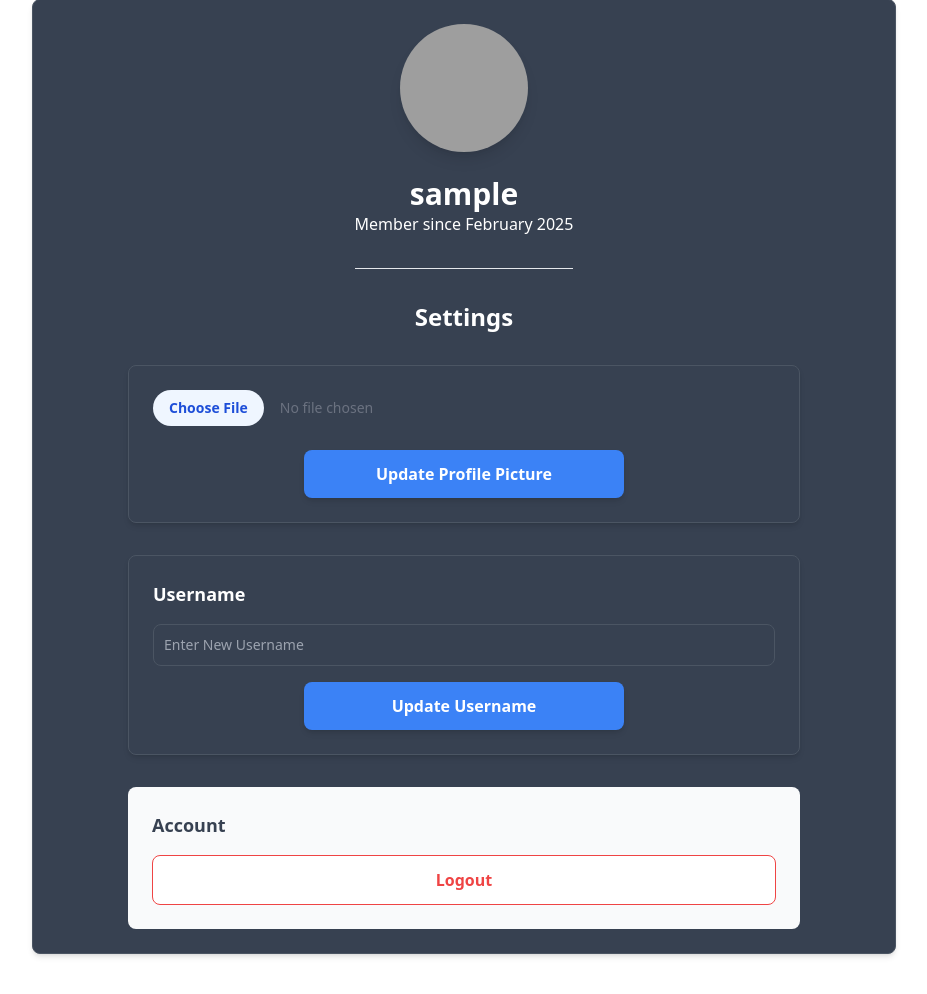
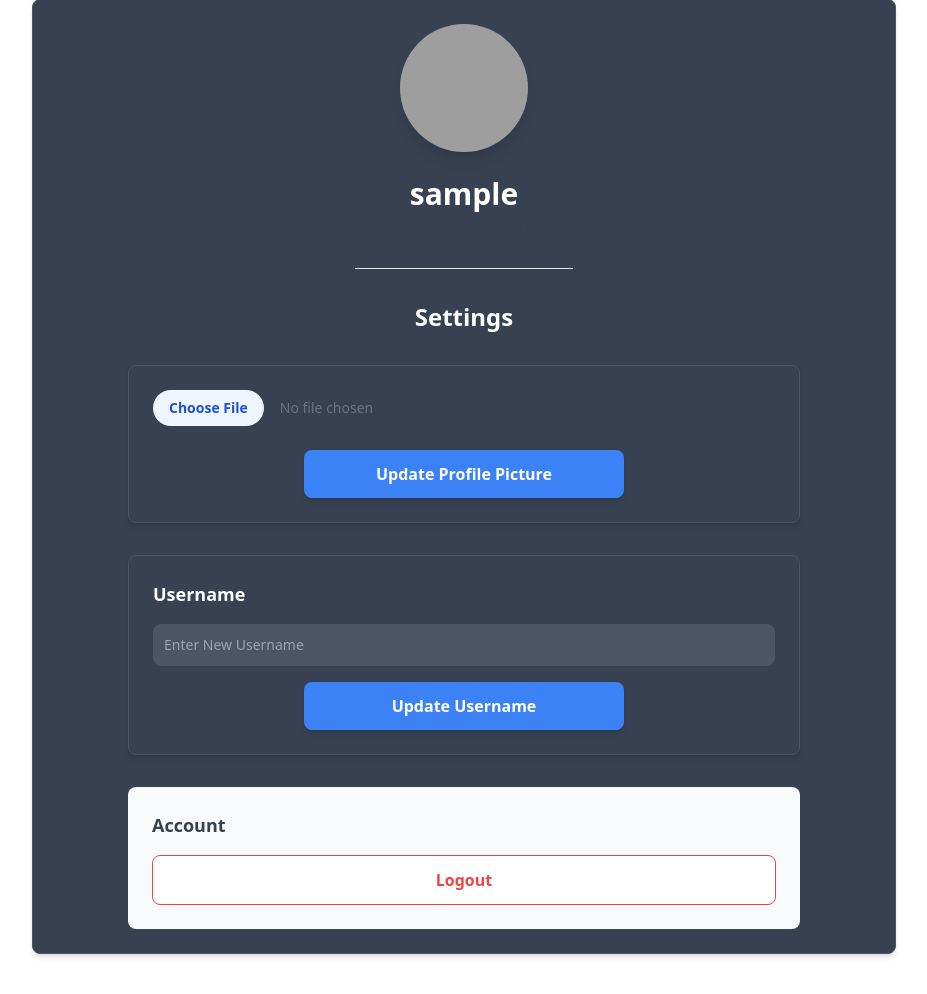
Before and after one commit to eidorb90/chirper, a Django app: page /account in a window 1280 px wide. Shown: the part 129-1123 px from the top of the page, without its empty margins (176-1103 px from the left). Run offline with Django 5.2, Linux system fonts and the light colour scheme; the visitor is signed in with stand-in values (Sample User, id 1); data that the repository does not hold is empty; some libraries are stand-ins or nearby versions; grey boxes are pictures that could not be loaded.

Commit message:
i hate html

```diff
--- a/Chirper/Chirper_app/templates/account.html
+++ b/Chirper/Chirper_app/templates/account.html
@@ -26,7 +26,7 @@
 
             <div id="username-section" class="text-center mt-6">
                 <h1 id="username" class="text-3xl font-bold text-white">{{ user.username }}</h1>
-                <p class="text-white mb-8">Member since {{ user.date_joined|date:"F Y" }}</p>
+                <p class="text-gray-700 mb-8">Member since {{ user.date_joined|date:"F Y" }}</p>
                 <div class="w-full border-b border-gray-200 my-8"></div>
             </div>
 
@@ -74,7 +74,7 @@
                         <div class="flex flex-col gap-4">
                             <input type="text"
                                    name="new_username"
-                                   class="bg-gray-700 border border-gray-600 text-white text-sm rounded-lg focus:ring-blue-500 focus:border-blue-500 block w-full p-2.5"
+                                   class="bg-gray-600 border border-gray-600 text-white text-sm rounded-lg focus:ring-blue-500 focus:border-blue-500 block w-full p-2.5"
                                    placeholder="Enter New Username">
                             <button type="submit"
                                     class="w-full max-w-xs mx-auto bg-blue-500 text-white px-6 py-3 rounded-lg
```
